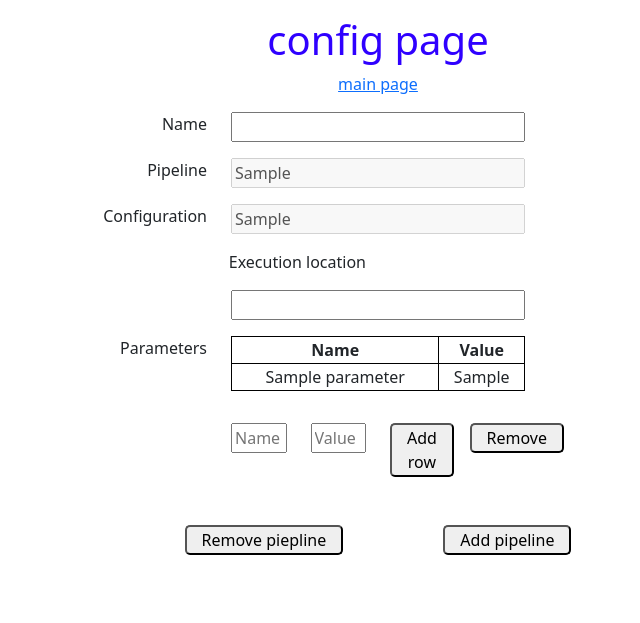
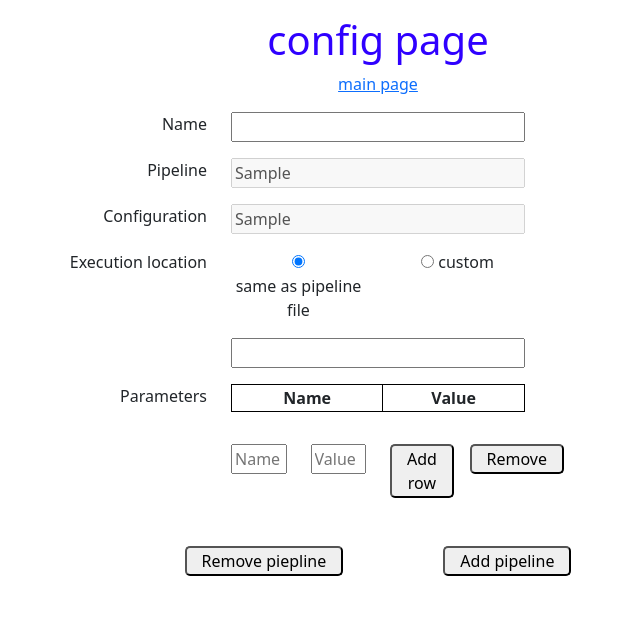
Before and after one commit to ciastkocizjem/nextflow_gui, a Django app: page /main/config/1 in a window 1280 px wide. Shown: the top 623 px of the page, without its empty margins (262-902 px from the left). Run offline with Django 4.2, Linux system fonts and the light colour scheme; tables that the repository leaves empty hold one stand-in row (values such as "Sample post"); lists and menus that the app fills with data are empty; parts of the project's set-up code (start-up, migrations or seed data) failed here and were passed over.

Commit message:
Added parameters to pipelines

```diff
--- a/project/NextflowRedemption/templates/Config/edit.html
+++ b/project/NextflowRedemption/templates/Config/edit.html
@@ -4,9 +4,37 @@
     <head>
 		<script src="https://ajax.googleapis.com/ajax/libs/jquery/3.6.0/jquery.min.js"></script>
 		<script>
+			$(document).on('submit', '#post-form',function(e){
+				const trs = document.querySelectorAll('#tempTable tr');
+					var form_name = $("#name").val();
+					var form_config = $("#config").val();
+					var form_pipeline = $("#pipeline").val();
+					const result = [];
+
+					for(let tr of trs) {
+					let th_td = tr.getElementsByTagName('td');
+					if (th_td.length == 0) {
+						th_td = tr.getElementsByTagName('th');
+					}
+
+					let th_td_array = Array.from(th_td); // convert HTMLCollection to an Array
+					th_td_array = th_td_array.map(tag => tag.innerText); // get the text of each element
+					result.push(th_td_array);
+
+				}
+
+
+				$.ajax({
+				method: 'POST',
+				url: "1",
+				data: { csrfmiddlewaretoken: "{{csrf_token}}", 'table': JSON.stringify(result), 'name': form_name, 'config': form_config, 'pipeline': form_pipeline}
+				})
+			});
+
+
 			$(document).ready(function(){
 				$(".add-row").click(function(){
-					var name = $("#name").val();
+					var name = $("#value_name").val();
 					var value = $("#value").val();
 					var markup = "<tr><td name='value_name'>" + name + "</td><td name='value'>" + value + "</td></tr>";
 					$("table tbody").append(markup);
@@ -59,24 +87,24 @@
         <link href="https://cdn.jsdelivr.net/npm/bootstrap@5.1.3/dist/css/bootstrap.min.css" rel="stylesheet" integrity="sha384-1BmE4kWBq78iYhFldvKuhfTAU6auU8tT94WrHftjDbrCEXSU1oBoqyl2QvZ6jIW3" crossorigin="anonymous"
     </head>
     <body class="m-3">
-        <form method="post"> {% csrf_token %}
+        <form method="post" id="post-form"> {% csrf_token %}
         <h1>config page</h1>
         <a href="{% url 'index' %}">main page</a>
         <div class="row justify-content-center">
             <div class="col-2 align-end">Name</div>
-            <div class="col-3"><input name="name"></div>
+            <div class="col-3"><input id="name" name="name"></div>
             <div class="col-2"></div>
             <div class="w-100"></div>
             <div class="col-2 align-end">Pipeline</div>
-            <div class="col-3"><input name="pipeline" value="{{ preset.template_path }}" disabled="disabled"></div>
+            <div class="col-3"><input id="pipeline" name="pipeline" value="{{ preset.template_path }}" disabled="disabled"></div>
             <div class="col-2"></div>
             <div class="w-100"></div>
             <div class="col-2 align-end">Configuration</div>
-            <div class="col-3"><input name="config" disabled="disabled" value="{{ preset.template_config }}"></div>
+            <div class="col-3"><input id="config" name="config" disabled="disabled" value="{{ preset.template_config }}"></div>
             <div class="col-2"></div>
             <div class="w-100"></div>
             <div class="col-2 align-end">Execution location</div>
-            <!-- <div class="col-3">
+            <div class="col-3">
                 <div class="row">
                     <div class="col">
                         <input type="radio" id="def_radio" name="exec_loc" value="default" checked>
@@ -87,7 +115,7 @@
                         <label for="cus_radio">custom</label>
                     </div>
                 </div>
-            </div> -->
+            </div>
             <div class="col-2"></div>
             <div class="w-100"></div>
             <div class="col-2"></div>
@@ -104,12 +132,7 @@
 						</tr>
 					</thead>
                     <tbody>
-						{% for x in parameters %}
-						<tr>
-							<td>{{ x.name }}</td>
-							<td>{{ x.value }}</td>
-						</tr>
-						{% endfor %}
+
 					</tbody>
                 </table>
             </div>
@@ -119,7 +142,7 @@
 			<div class="col-3">
 				<div class="row">
 					<div class="col-3">
-						<input type="text" id="name" placeholder="Name">
+						<input type="text" id="value_name" placeholder="Name">
 					</div>
 					<div class="col-3">
 						<input type="text" id="value" placeholder="Value">
@@ -136,7 +159,7 @@
           </div>
 
           <button class="m-5">Remove piepline</button>
-		  <button class="m-5" type="submit" value="Add pipeline" onclick=passTableData()>Add pipeline</button>
+		  <button class="m-5" type="submit" value="Add pipeline">Add pipeline</button>
           <!-- <button class="m-5" style="font-weight: bold">Add pipeline</button> -->
 		</form>
     </body>
--- a/project/NextflowRedemption/views.py
+++ b/project/NextflowRedemption/views.py
@@ -87,10 +87,10 @@ def configEdit(request, id=None):
         name = Template.objects.get(id = id).name + "_" + data.get("name")
         pipeline = Template.objects.get(id = id).template_path
         config = Template.objects.get(id = id).template_config
-
+        pipeline_parametsrs = data.get("table")
         #dodać parametry bo teraz chyba nie są nawet zczytywane z widoku
 
-        new_pipe = Pipeline.objects.create(name=name, pipeline_path=pipeline, pipeline_config=config)
+        new_pipe = Pipeline.objects.create(name=name, pipeline_path=pipeline, pipeline_config=config, pipleline_parameters=pipeline_parametsrs)
         new_pipe.save()
         pipes = Pipeline.objects.all()
 
@@ -121,13 +121,14 @@ def configEdit(request, id=None):
 
 def TableData(request):
     data = request.POST
-    print(data.get('name'), data.get('value'), data.get('table'))
-    parameter = Parameter.objects.create(
-        id=None,
-        name=data.get('name'),
-        value=data.get('value')
-    )
-    parameter.save()
+    print(data.get('table'))
+
+    # parameter = Parameter.objects.create(
+    #     id=None,
+    #     name=data.get('name'),
+    #     value=data.get('value')
+    # )
+    # parameter.save()
     # val1 = request.POST['table']
     # print(val1)
     return JsonResponse({"_":""},status=200)
```
